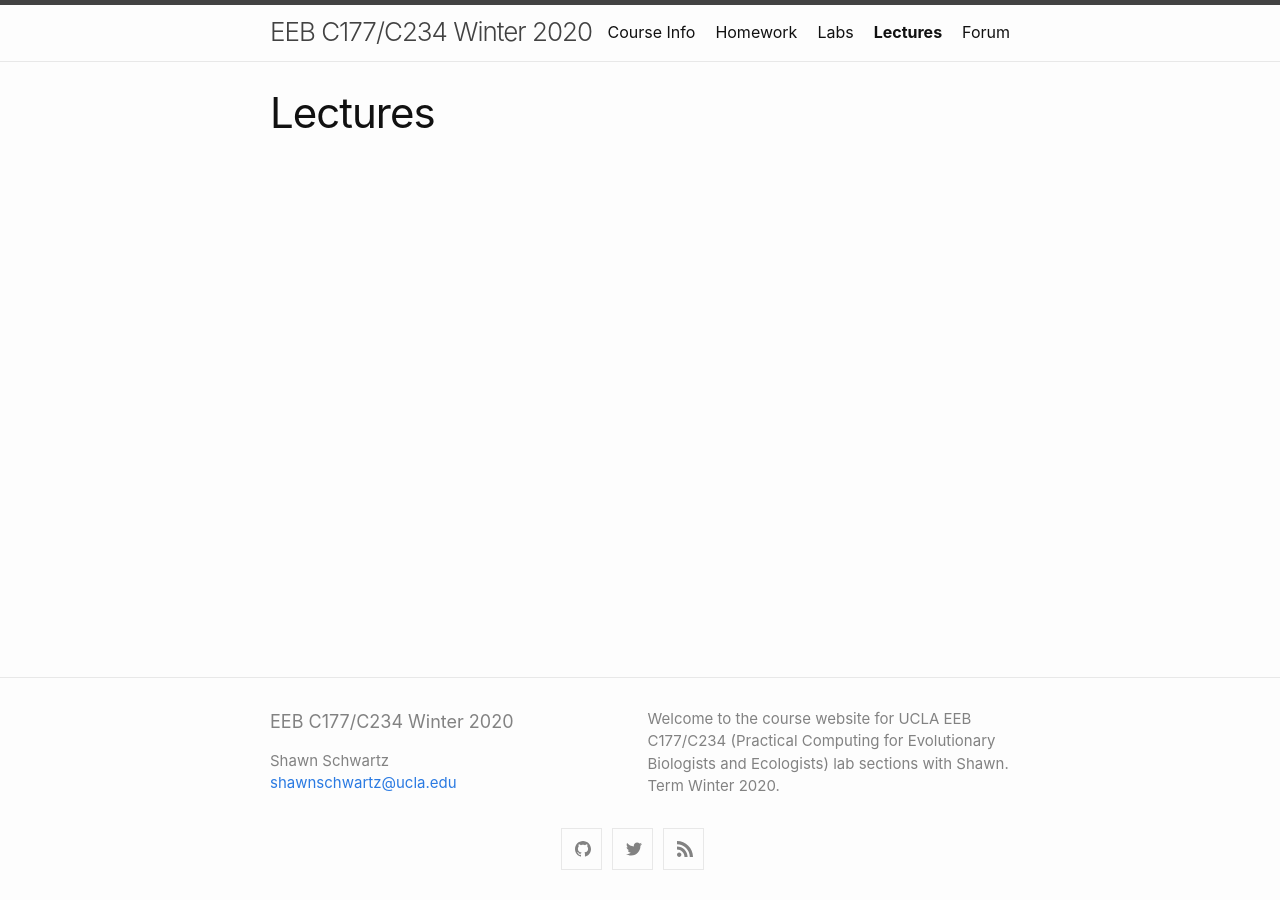
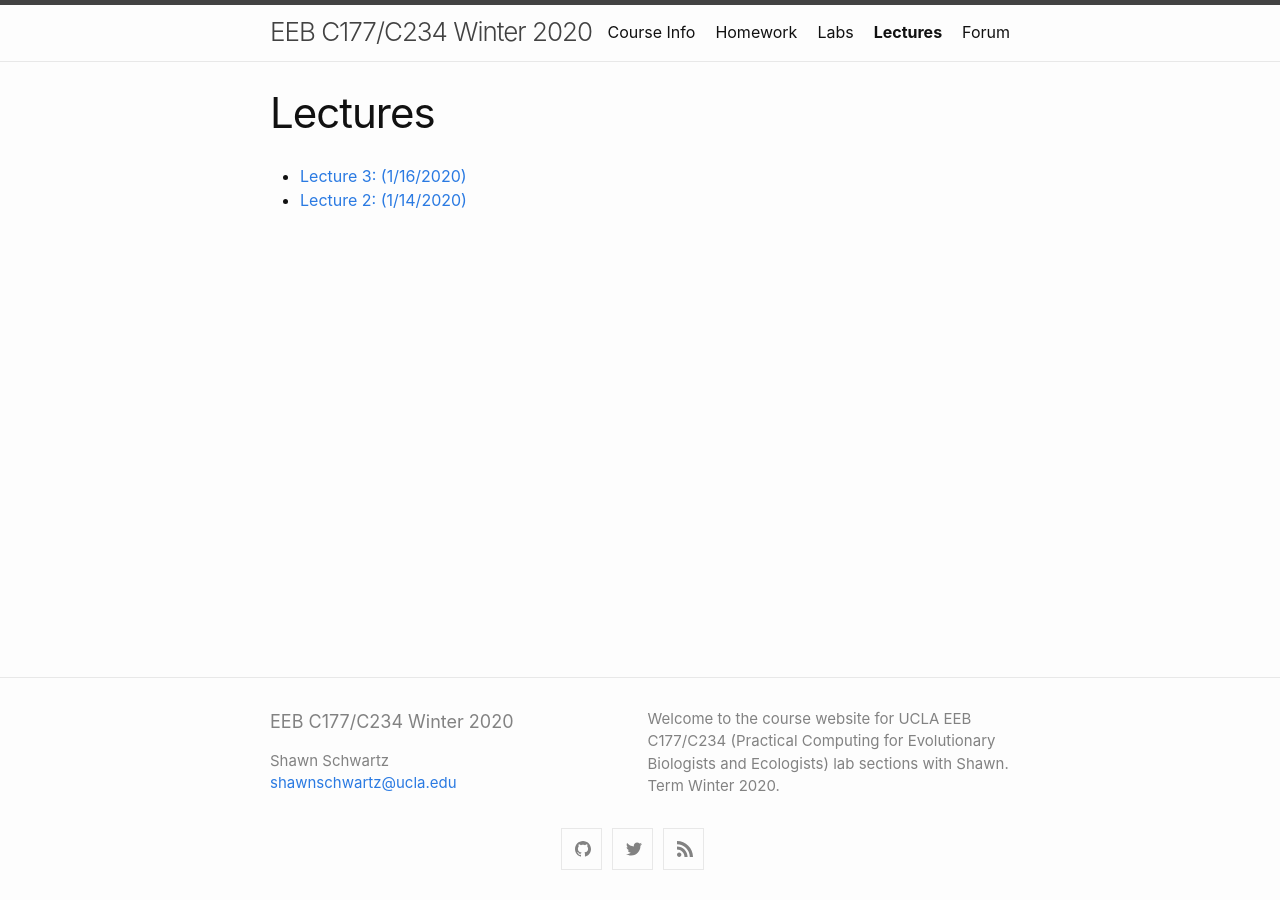
Before and after one commit to shawntschwartz/eeb-c177-w20, a Jekyll site: the page built from lectures.md, in a window 1280 px wide. Built offline with Jekyll 4.4.1, drawn with Linux system fonts in a browser that asks for light colours.

Commit message:
added lecture 2 and 3 slides

```diff
--- a/lectures.md
+++ b/lectures.md
@@ -2,3 +2,5 @@
 layout: page
 title: Lectures
 ---
+ - [Lecture 3: (1/16/2020)]({{ site.url }}/lecture-pdfs/lecture-3_1-16-2020.pdf)
+ - [Lecture 2: (1/14/2020)]({{ site.url }}/lecture-pdfs/lecture-2_1-14-2020.pdf)
```
Also changed, not shown: 2 other files.
